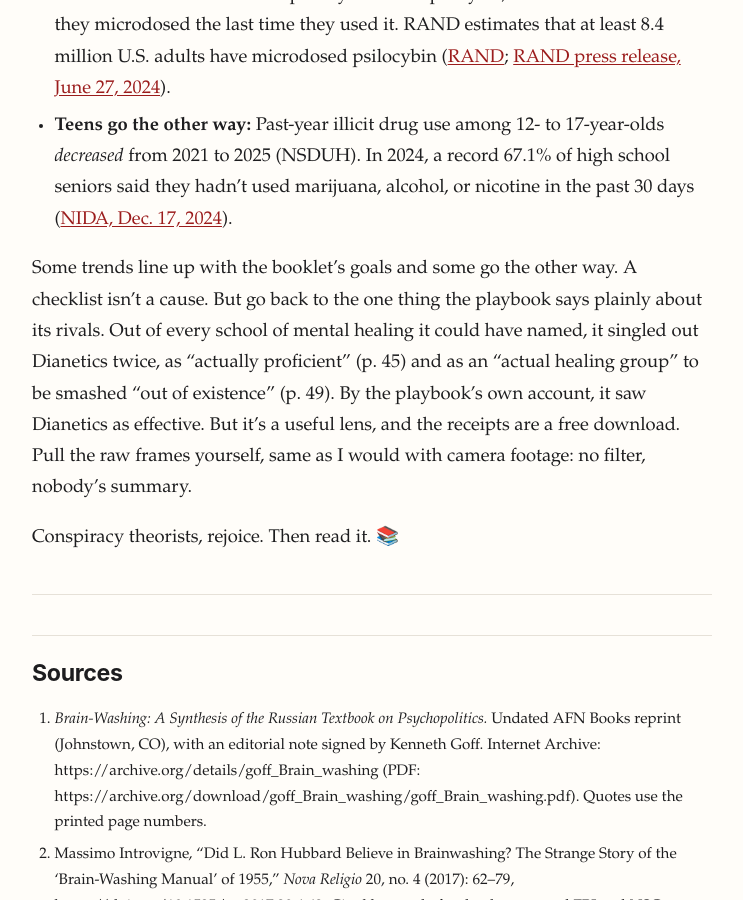
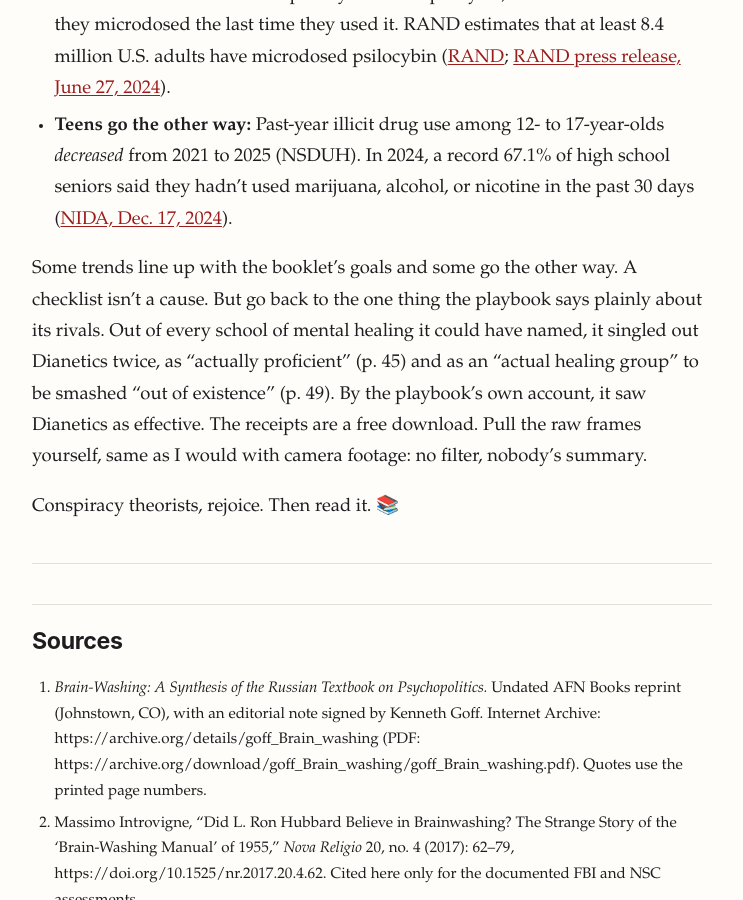
Before and after one commit to mckaystewart/mckaystewart.github.io, a Jekyll site: the page built from _posts/2026-10-08-conspiracy-theorists-rejoice.md, in a window 1280 px wide and 900 px high, scrolled down 14133 px. Shown: the whole window, without its empty margins (268-1011 px from the left). Built offline with Jekyll 4.4.1, drawn with Linux system fonts in a browser that asks for light colours.

Commit message:
Tighten closing line

```diff
--- a/_posts/2026-10-08-conspiracy-theorists-rejoice.md
+++ b/_posts/2026-10-08-conspiracy-theorists-rejoice.md
@@ -168,7 +168,7 @@
 - **Microdosing:** In a nationally representative RAND survey (Dec. 2023–Jan. 2024), 3.1% of U.S. adults had used psilocybin in the past year, and 46.9% of them said they microdosed the last time they used it. RAND estimates that at least 8.4 million U.S. adults have microdosed psilocybin ([RAND](https://www.rand.org/pubs/external_publications/EP71229.html); [RAND press release, June 27, 2024](https://www.rand.org/news/press/2024/06/27.html)).
 - **Teens go the other way:** Past-year illicit drug use among 12- to 17-year-olds *decreased* from 2021 to 2025 (NSDUH). In 2024, a record 67.1% of high school seniors said they hadn't used marijuana, alcohol, or nicotine in the past 30 days ([NIDA, Dec. 17, 2024](https://nida.nih.gov/news-events/news-releases/2024/12/reported-use-of-most-drugs-among-adolescents-remained-low-in-2024)).
 
-Some trends line up with the booklet's goals and some go the other way. A checklist isn't a cause. But go back to the one thing the playbook says plainly about its rivals. Out of every school of mental healing it could have named, it singled out Dianetics twice, as "actually proficient" (p. 45) and as an "actual healing group" to be smashed "out of existence" (p. 49). By the playbook's own account, it saw Dianetics as effective. But it's a useful lens, and the receipts are a free download. Pull the raw frames yourself, same as I would with camera footage: no filter, nobody's summary.
+Some trends line up with the booklet's goals and some go the other way. A checklist isn't a cause. But go back to the one thing the playbook says plainly about its rivals. Out of every school of mental healing it could have named, it singled out Dianetics twice, as "actually proficient" (p. 45) and as an "actual healing group" to be smashed "out of existence" (p. 49). By the playbook's own account, it saw Dianetics as effective. The receipts are a free download. Pull the raw frames yourself, same as I would with camera footage: no filter, nobody's summary.
 
 Conspiracy theorists, rejoice. Then read it. 📚
 
```
